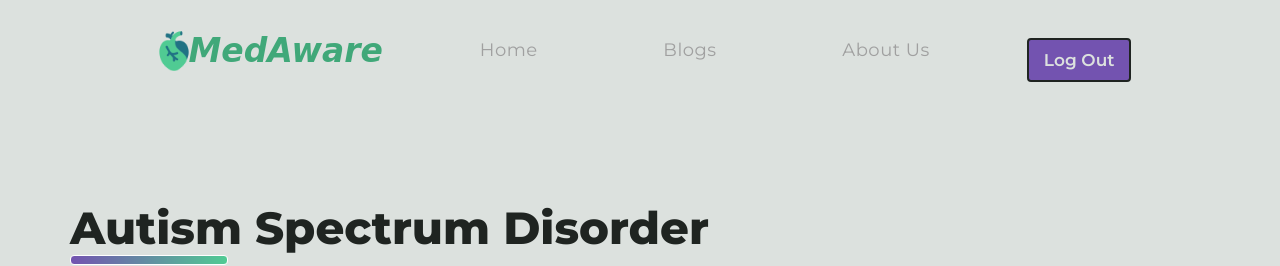
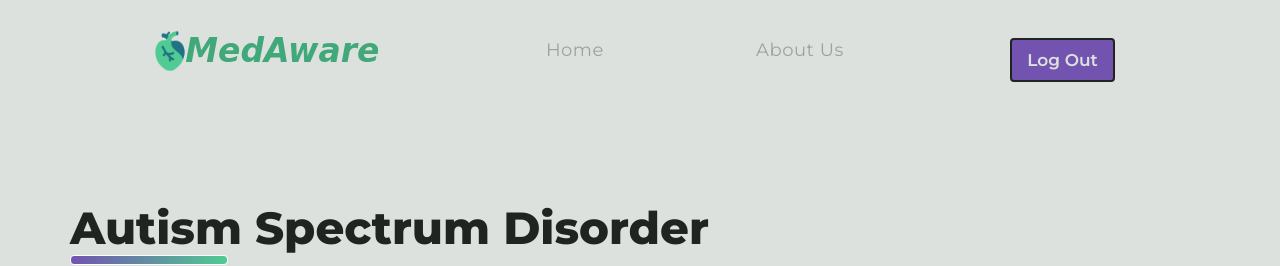
Before and after one commit to Gaurav07076/MedAware, a Flask app: page /ASD in a window 1280 px wide. Shown: the top 266 px of the page. Run offline with Flask 3, Linux system fonts and the light colour scheme; parts of the project's set-up code (start-up, migrations or seed data) failed here and were passed over; some web fonts are replaced.

Commit message:
Removed Item in Nv Bar from Hyperlink Pages

```diff
--- a/static/css/ASD.css
+++ b/static/css/ASD.css
@@ -35,7 +35,7 @@ a:hover{
     width:450px;
     font-size: 20px;
     align-items: center;
-    justify-content: space-between;
+    justify-content:space-around;
     color:  var(--fontcolordark);
 }
 .navElemContainers img{
@@ -404,6 +404,7 @@ footer{
     border-radius: 4px;
     max-width: 250px;
     margin-top: 20px;
+    margin-right: 20px;
     font-size: 17px;
     font-weight:600;
     transition: all 0.6s ease-in-out;
--- a/static/css/covid.css
+++ b/static/css/covid.css
@@ -37,7 +37,7 @@ a:hover{
     width:450px;
     font-size: 20px;
     align-items: center;
-    justify-content: space-between;
+    justify-content: space-around;
     color:  var(--fontcolordark);
 }
 .navElemContainers img{
--- a/static/css/diabetes.css
+++ b/static/css/diabetes.css
@@ -36,7 +36,7 @@ a:hover{
     width:450px;
     font-size: 20px;
     align-items: center;
-    justify-content: space-between;
+    justify-content: space-around;
     color:  var(--fontcolordark);
 }
 .navElemContainers img{
--- a/static/css/heart.css
+++ b/static/css/heart.css
@@ -36,7 +36,7 @@ a:hover{
     width:450px;
     font-size: 20px;
     align-items: center;
-    justify-content: space-between;
+    justify-content: space-around;
     color:  var(--fontcolordark);
 }
 .navElemContainers img{
--- a/static/css/liver.css
+++ b/static/css/liver.css
@@ -35,7 +35,7 @@ a:hover{
     width:450px;
     font-size: 20px;
     align-items: center;
-    justify-content: space-between;
+    justify-content: space-around;
     color:  var(--fontcolordark);
 }
 .navElemContainers img{
--- a/templates/ASD.html
+++ b/templates/ASD.html
@@ -26,7 +26,6 @@
     </div>
     <div class="navElemContainers middlenav">
       <div class="navItem"><a href="{{url_for('main')}}">Home</a></div>
-      <div class="navItem"><a href="#blog">Blogs</a></div>
       <div class="navItem"><a href="{{url_for('aboutus')}}">About Us</a></div>
 
     </div>
--- a/templates/covid.html
+++ b/templates/covid.html
@@ -23,7 +23,6 @@
             </div>
             <div class="navElemContainers middlenav">
               <div class="navItem" ><a href="{{url_for('main')}}">Home</a></div>
-              <div class="navItem"><a href="#blog">Blogs</a></div>
               <div class="navItem"><a href="{{url_for('aboutus')}}">About Us</a></div>
 
             </div>
--- a/templates/diabetes.html
+++ b/templates/diabetes.html
@@ -36,7 +36,6 @@
         </div>
         <div class="navElemContainers middlenav">
             <div class="navItem"><a href="{{url_for('main')}}">Home</a></div>
-            <div class="navItem"><a href="#blog">Blogs</a></div>
             <div class="navItem"><a href="{{url_for('aboutus')}}">About Us</a></div>
 
         </div>
--- a/templates/heart.html
+++ b/templates/heart.html
@@ -35,7 +35,6 @@
     </div>
     <div class="navElemContainers middlenav">
       <div class="navItem" ><a href="{{url_for('main')}}">Home</a></div>
-      <div class="navItem"><a href="#blog">Blogs</a></div>
       <div class="navItem"><a href="{{url_for('aboutus')}}">About Us</a></div>
 
     </div>
--- a/templates/liver.html
+++ b/templates/liver.html
@@ -36,7 +36,6 @@
         </div>
         <div class="navElemContainers middlenav">
             <div class="navItem"><a href="{{url_for('main')}}">Home</a></div>
-            <div class="navItem"><a href="#blog">Blogs</a></div>
             <div class="navItem"><a href="{{url_for('aboutus')}}">About Us</a></div>
 
         </div>
--- a/templates/predict_ASD.html
+++ b/templates/predict_ASD.html
@@ -31,7 +31,7 @@
         <div class="navcontainer">
             <div class="logocontainer">
                 <img src="{{url_for('static',filename='../static/resources/heart.png')}}">
-                <div class="logo">Heart Static</div>
+                <div class="logo">Autism Sprectrum Disorder</div>
             </div>
         </div>
     </nav>
```
Also changed, not shown: templates/predict_diabetes.html (+14 -8 lines).
